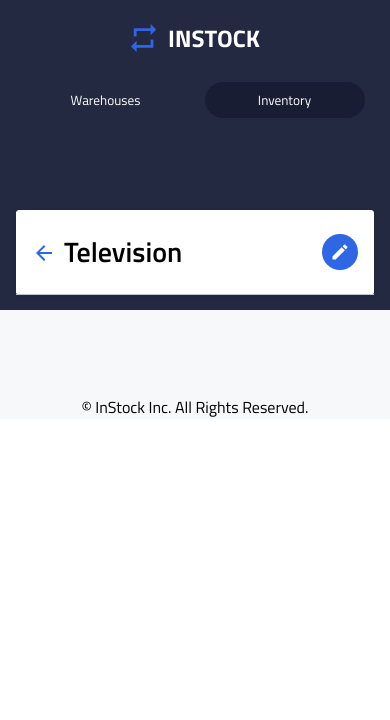
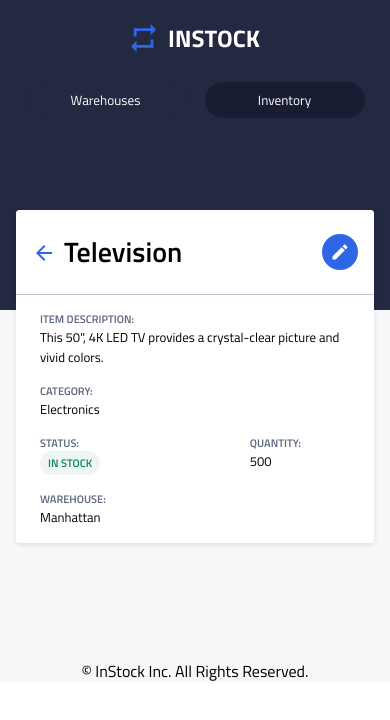
Before and after one commit to MatthewPellettieri/instock, a React (Create React App) app: page /inventory/item in a window 390 px wide. Shown: the top 720 px of the page. Built offline with nearby package versions, Linux system fonts and the light colour scheme.

Commit message:
Mobile CSS done

```diff
--- a/src/components/InventoryItem/InventoryItem.js
+++ b/src/components/InventoryItem/InventoryItem.js
@@ -3,9 +3,10 @@ import { Link } from "react-router-dom";
 import backArrow from "../../assets/Icons/arrow_back-24px.svg";
 
 function InventoryItem() {
-
+    // const status = "Out of Stock"
+    const status = "In Stock"
+    const upperStatus = status.toUpperCase()
 	return (
-		<div>
 			<div className="inventoryItem">
 				<div className="inventoryItem__header">
 					<div className="inventoryItem__header--container">
@@ -21,8 +22,33 @@ function InventoryItem() {
 					<button className="inventoryItem__button"></button>
 					<button className="inventoryItem__button--special">Edit</button>
 				</div>
+                <div className="inventoryItem__container">
+                    <div className="inventoryItem__info-container">
+                        <h4 className="inventoryItem__heading">ITEM DESCRIPTION:</h4>
+                        <p className="inventoryItem__info">This 50", 4K LED TV provides a crystal-clear picture and vivid colors.</p>
+                        <h4 className="inventoryItem__heading">CATEGORY:</h4>
+                        <p className="inventoryItem__info">Electronics</p>
+                    </div>
+                    <hr className="inventoryItem__divider" />
+                    <div className="inventoryItem__stats-container">
+                        <div className="inventoryItem__warehouse">
+                            <h4 className="inventoryItem__heading">STATUS:</h4>
+                            <div className="inventoryItem__info"><div
+							className={`inventoryItem__tag${
+								status === "In Stock" ? "" : "--noStock"
+							}`}>
+							{upperStatus}
+						</div></div>
+                            <h4 className="inventoryItem__heading">WAREHOUSE:</h4>
+                            <p className="inventoryItem__info">Manhattan</p>
+                        </div>
+                        <div className="inventoryItem__quantity">
+                            <h4 className="inventoryItem__heading">QUANTITY:</h4>
+                            <p className="inventoryItem__info">500</p>
+                        </div>
+                    </div>
+                </div>
             </div>
-        </div>
         )
     }
 
--- a/src/components/InventoryItem/InventoryItem.scss
+++ b/src/components/InventoryItem/InventoryItem.scss
@@ -4,6 +4,81 @@
 .inventoryItem {
 	background-color: $white;
 	border-radius: 4px;
+
+	&__container {
+		display: flex;
+		margin: 1rem 1.5rem;
+		flex-direction: column;
+		@include tablet {
+			flex-direction:row;
+		}
+	}
+
+	&__heading {
+		@include m-h4;
+		color: $instock-slate;
+		@include tablet {
+			@include d-h4;
+		}
+	}
+
+	&__tag {
+		background-color: rgba($color: $instock-green, $alpha: 0.07);
+		border-radius: 1.25rem;
+		display: flex;
+		justify-content: center;
+		align-items: center;
+		height: 1.5rem;
+		@include m-h4;
+		color: $instock-green;
+		width: max-content;
+		padding: 0rem 0.5rem;
+
+		@include tablet {
+			@include d-h4;
+			height: 1.625rem;
+			width: 80%;
+		}
+
+		@include desktop {
+			width: 40%;
+		}
+
+		&--noStock {
+			@extend .inventoryItem__tag;
+			background-color: rgba($color: $instock-red, $alpha: 0.07);
+			color: $instock-red;
+			width: 100%;
+
+			@include desktop {
+				width: 55%;
+			}
+		}
+	}
+
+	&__info {
+		@include m-p2;
+		@include tablet {
+			@include d-p2;
+		}
+		margin-bottom: 1rem;
+	}
+
+	&__divider {
+		display: none;
+		@include tablet {
+			display: block;
+		}
+	}
+
+	&__quantity {
+		padding-left: 9rem;
+	}
+
+	&__stats-container {
+		display: flex;
+		justify-content: flex-start;
+	}
 
 	&__header {
 		display: flex;
--- a/src/components/WarehouseForms/WarehouseForms.scss
+++ b/src/components/WarehouseForms/WarehouseForms.scss
@@ -6,6 +6,8 @@
 	border-radius: 4px;
 
 	&__container {
+		margin: 0.5rem 1.5rem;
+		padding-bottom: 1rem;
 		display: flex;
 		flex-direction: column;
 		@include tablet {
```
